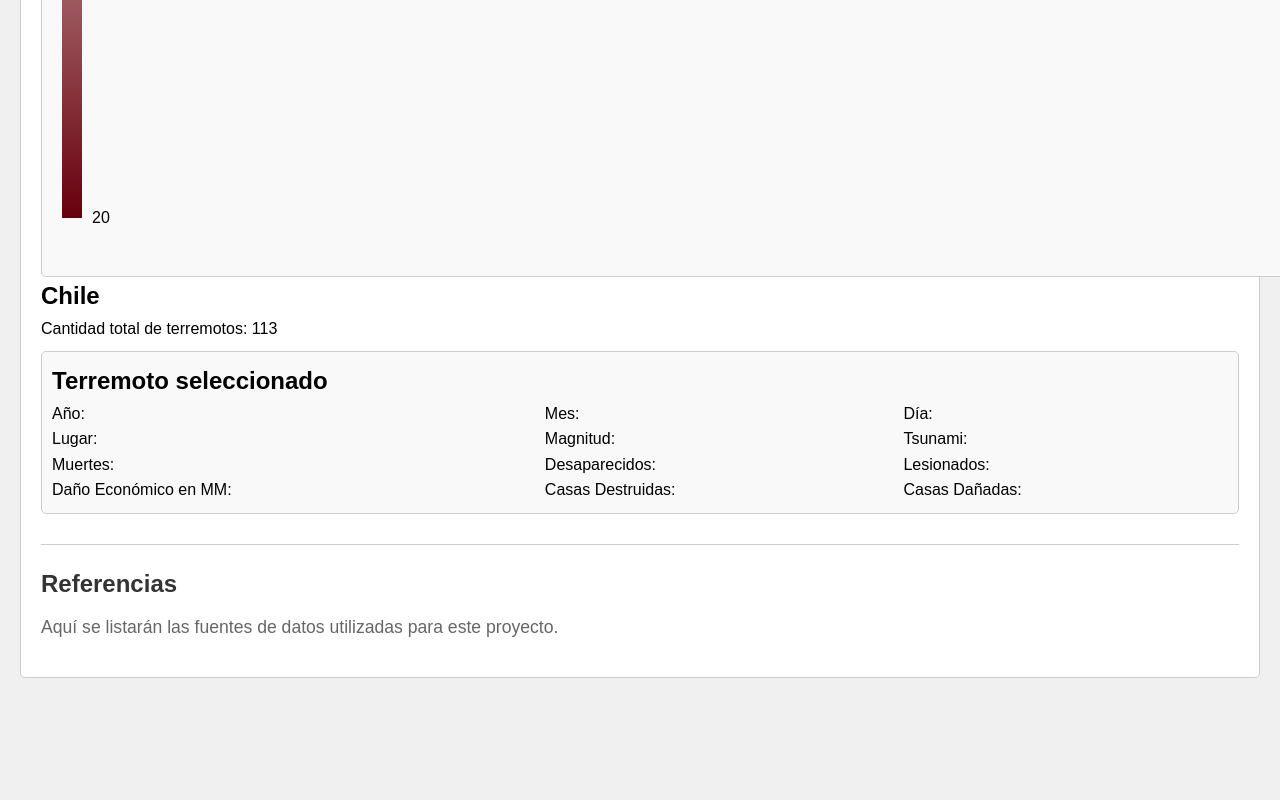
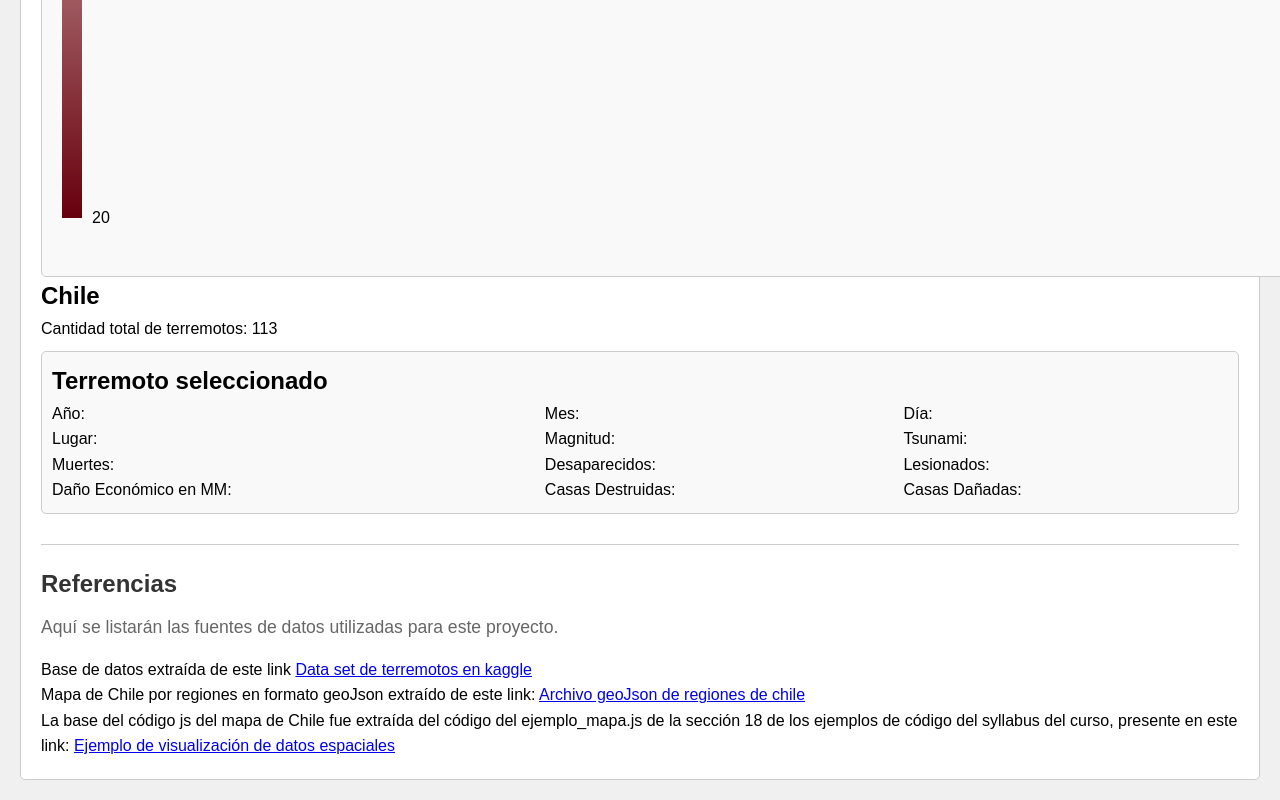
Before and after one commit to Martinviald/Proyecto-Visinfo, a website: page E2/main.html in a window 1280 px wide. Shown: the part 1582-2382 px from the top of the page. Before the commit the page ends 2280 px from the top, so only its background shows below. Drawn offline with nearby package versions, Linux system fonts and the light colour scheme.

Commit message:
Referencias del mapa agregadas

```diff
--- a/E2/main.html
+++ b/E2/main.html
@@ -264,6 +264,9 @@
         <div class="container-references">
             <div class="title">Referencias</div>
             <div class="description">Aquí se listarán las fuentes de datos utilizadas para este proyecto.</div>
+            <div>Base de datos extraída de este link <a href="https://www.kaggle.com/datasets/miguelciriano/chile-arthquakes-1705-2020">Data set de terremotos en kaggle</a></div>
+            <div>Mapa de Chile por regiones en formato geoJson extraído de este link: <a href="https://github.com/caracena/chile-geojson/blob/master/regiones.json?short_path=6edc146">Archivo geoJson de regiones de chile</a></div>
+            <div>La base del código js del mapa de Chile fue extraída del código del ejemplo_mapa.js de la sección 18 de los ejemplos de código del syllabus del curso, presente en este link: <a href="https://github.com/PUC-Infovis/Syllabus-2024-1/blob/main/Codigos/18-Visualizacion_de_Datos_Espaciales/ejemplo_mapa.js">Ejemplo de visualización de datos espaciales</a></div>
         </div>
 
     </div>
```
